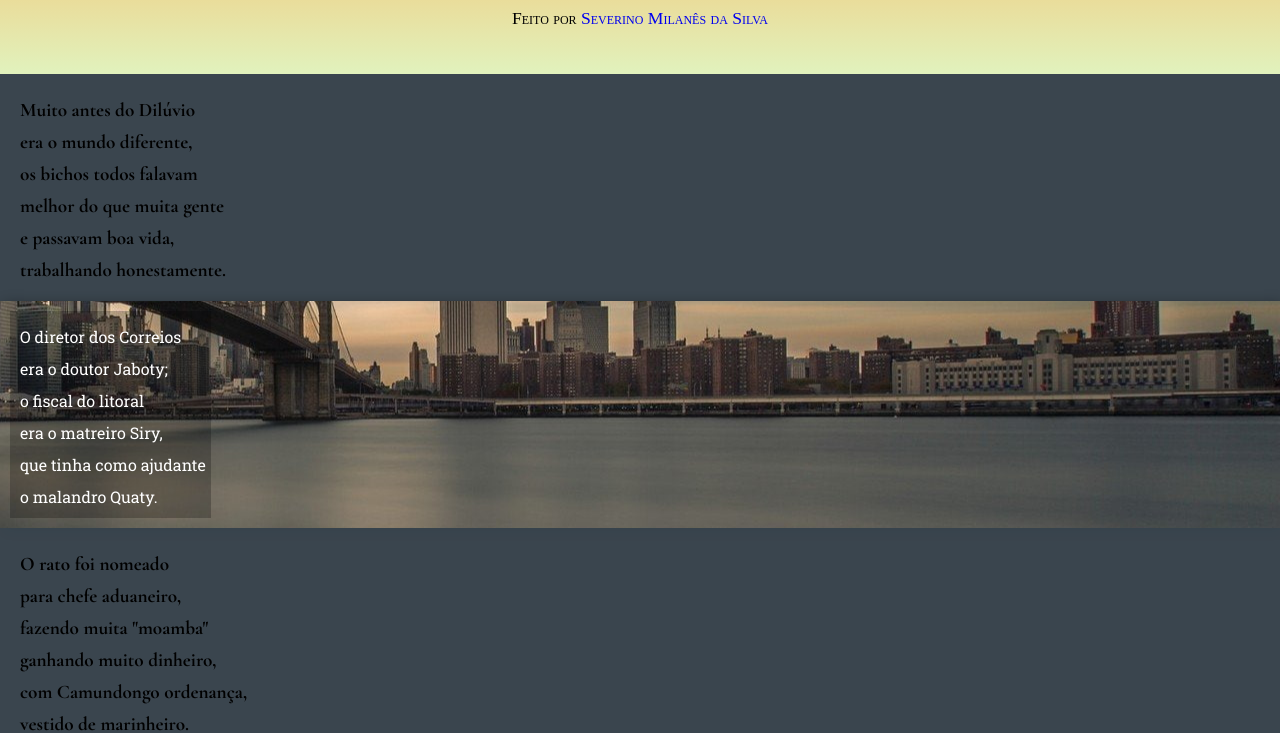
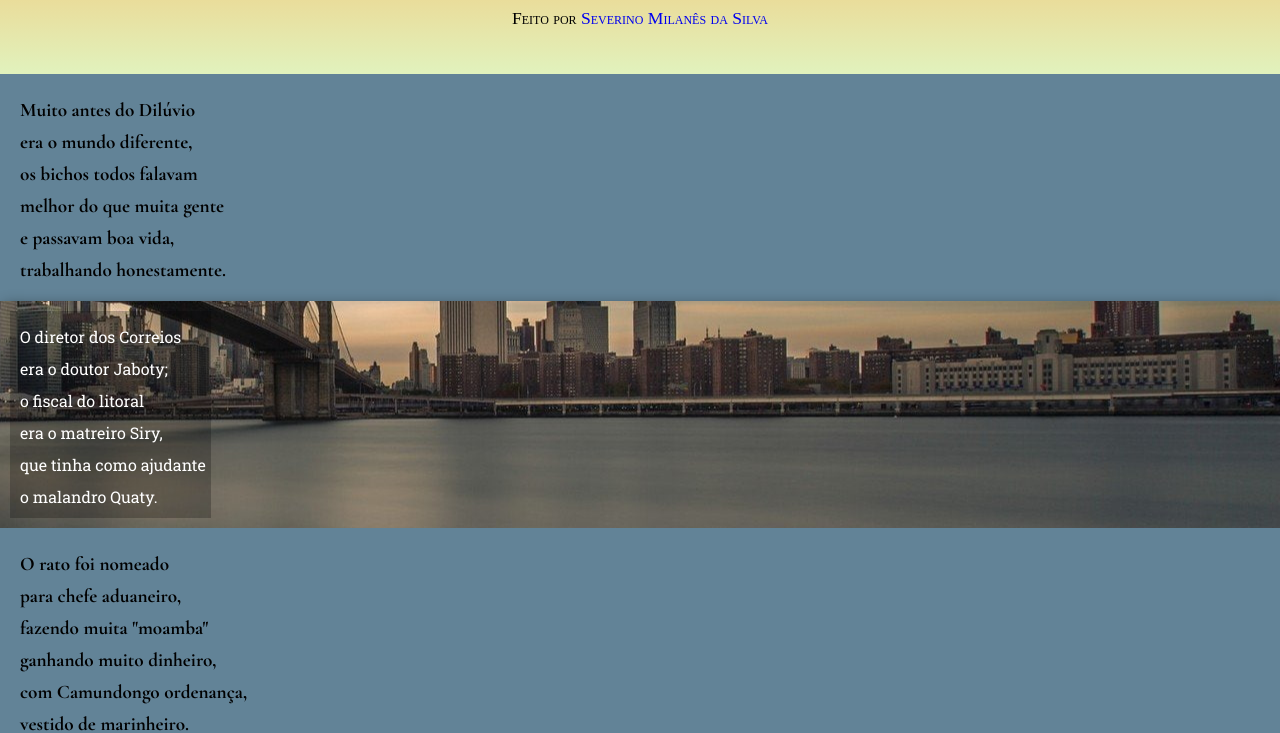
Before and after one commit to Invokedzz/html-css, a plain HTML site: page ex036/index.html in a window 1280 px wide. Shown: the part 73-806 px from the top of the page. Drawn offline with nearby package versions, Linux system fonts and the light colour scheme.

Commit message:
Update style.css

```diff
--- a/ex036/style.css
+++ b/ex036/style.css
@@ -52,7 +52,7 @@ section > p {
     padding-left: 10px;
 }
 .normal {
-    background-color:#33434df5;
+    background-color:#628397;
     font-family: var(--fonte3);
     font-weight: bolder;
     font-size: 1.2em;
```
